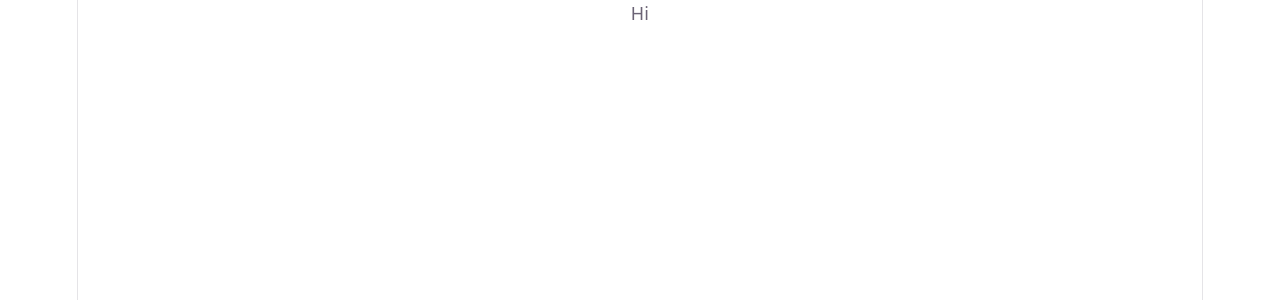
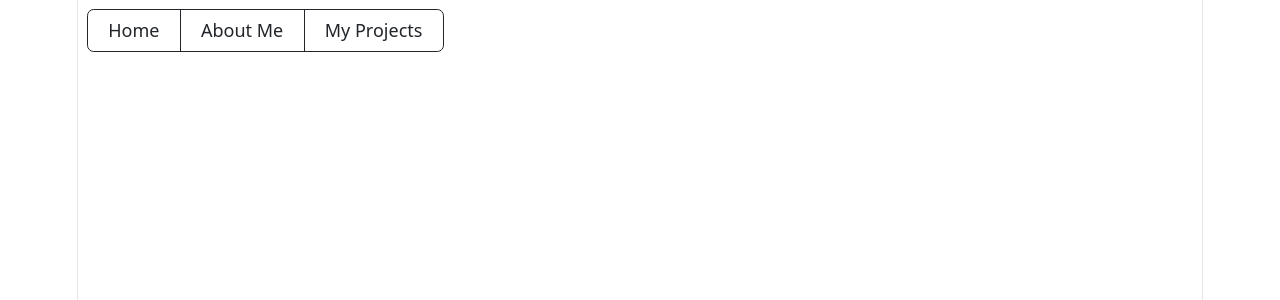
Before and after one commit to DaneMacFadden/danemacfaddenca, a React (Vite) app: page / in a window 1280 px wide. Shown: the top 300 px of the page. Built offline with nearby package versions, Linux system fonts and the light colour scheme.

Commit message:
Added a basic tab bar

```diff
--- a/src/App.tsx
+++ b/src/App.tsx
@@ -1,5 +1,7 @@
 import './App.css'
 import Tabbar from './components/Tabbar'
+import 'bootstrap/dist/css/bootstrap.min.css';
+
 function App() {
 
   return (
--- a/src/components/Tabbar.tsx
+++ b/src/components/Tabbar.tsx
@@ -3,7 +3,11 @@ function Tabbar() {
 
   return (
     <>
-        <p>Hi</p>
+        <div className="btn-group col-md-4 p-2">
+            <button type="button" className="btn btn-outline-dark">Home</button>
+            <button type="button" className="btn btn-outline-dark">About Me</button>
+            <button type="button" className="btn btn-outline-dark">My Projects</button>
+        </div>
     </>
   )
 }
```
